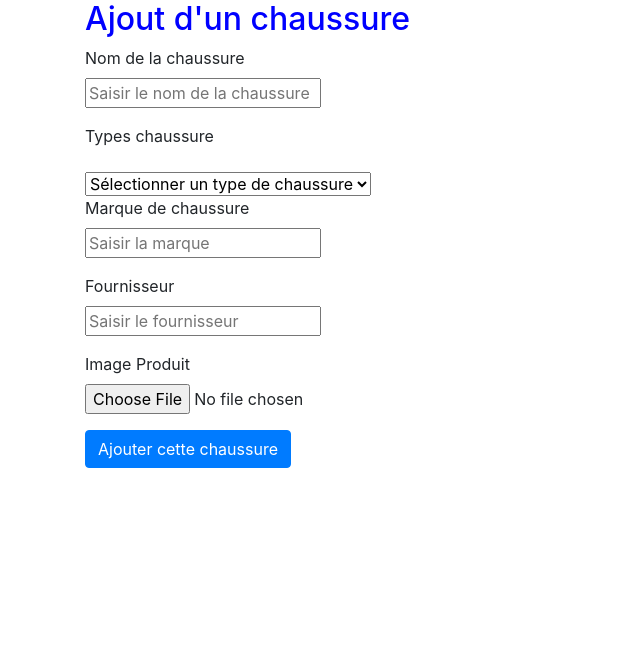
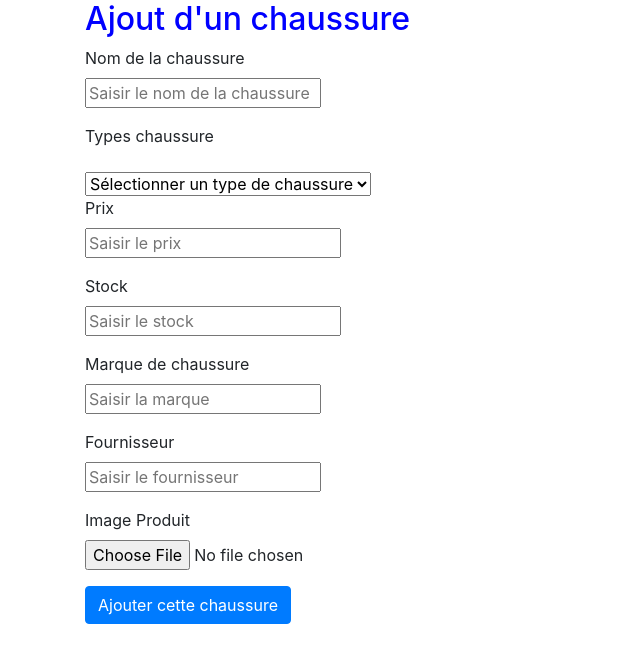
Before and after one commit to LenaAbel/PROJECT2.04_ECOMMERCE, a Flask app: page /admin/chaussure/add in a window 1280 px wide. Shown: the part 56-719 px from the top of the page, without its empty margins (0-640 px from the left). Run offline with Flask 2, Linux system fonts and the light colour scheme; a user stored in the database is signed in; data comes from the database, SQL or seed files in the repository; data that the repository does not hold is empty; some libraries are stand-ins or nearby versions.

Commit message:
Ajout de add_chaussure

```diff
--- a/S2_SAE_2021_orm_etu_v3/controllers/admin_chaussure.py
+++ b/S2_SAE_2021_orm_etu_v3/controllers/admin_chaussure.py
@@ -1,9 +1,10 @@
 #! /usr/bin/python
 # -*- coding:utf-8 -*-
 from flask import Blueprint
-from flask import Flask, request, render_template, redirect, url_for, abort, flash, session, g
+from flask import request, render_template, redirect, url_for, flash
 
 from connexion_db import get_db
+
 
 admin_chaussure = Blueprint('admin_chaussure', __name__,
                         template_folder='templates')
@@ -14,6 +15,7 @@ def show_chaussure():
     sql = "SELECT * FROM CHAUSSURE"
     mycursor.execute(sql)
     chaussures = mycursor.fetchall()
+    print("In show_chaussure(): ")
     print(chaussures)
     return render_template('admin/chaussure/show_chaussure.html', chaussures=chaussures)
 
@@ -23,22 +25,27 @@ def add_chaussure():
     sql = "SELECT * FROM TYPE_CHAUSSURE"
     mycursor.execute(sql)
     types_chaussures = mycursor.fetchall()
+    print("In add_chaussure(): ")
     print(types_chaussures)
-    return render_template('admin/chaussure/add_chaussure.html', type_chaussure=types_chaussures)
+    return render_template('admin/chaussure/add_chaussure.html', types_chaussures=types_chaussures)
 
 @admin_chaussure.route('/admin/chaussure/add', methods=['POST'])
 def valid_add_chaussure():
-    nom = request.form.get('nom', '')
-    type_chaussure_id = request.form.get('type_chaussure_id', '')
-   # type_chaussure_id = int(type_chaussure_id)
-    prix = request.form.get('prix', '')
-    stock = request.form.get('stock', '')
-    description = request.form.get('description', '')
-    image = request.form.get('image', '')
-
-
-    print(u'chaussure ajouté , nom: ', nom, ' - type_chaussure:', type_chaussure_id, ' - prix:', prix, ' - stock:', stock, ' - description:', description, ' - image:', image)
-    message = u'chaussure ajouté , nom:'+nom + '- type_chaussure:' + type_chaussure_id + ' - prix:' + prix + ' - stock:'+  stock + ' - description:' + description + ' - image:' + image
+    nom         = request.form.get('nom_chaussure', '')
+    id_type     = request.form.get('id_type_chaussure', '')
+    prix        = request.form.get('prix_chaussure', '')
+    stock       = request.form.get('stock_chaussure', '')
+    marque      = request.form.get('marque_chaussure', '')
+    fournisseur = request.form.get('fournisseur_chaussure', '')
+    #description= request.form.get('description', '')
+    image       = request.form.get('image_chaussure', '')
+    tuple_insert= (nom,id_type,prix,stock,marque,fournisseur,image)
+    sql = "INSERT INTO CHAUSSURE(nom_chaussure, id_type_chaussure, prix_chaussure,stock_chaussure,marque_chaussure, fournisseur_chaussure, image_chaussure) VALUES (%s, %s, %s, %s, %s, %s, %s);"
+    mycursor = get_db().cursor()
+    res = mycursor.execute(sql, tuple_insert)
+    res = get_db().commit()
+    #print(u'Chaussure ajoutée, Nom: ', nom, ' - Type chaussure:', id_type, ' - Prix:', prix, ' - Stock:', stock,' - Marque:', marque, ' - Fournisseur:', fournisseur, ' - Image:', image)
+    message = u'Chaussure ajoutée, Nom:'+nom + '- Type chaussure:' + id_type + ' - Prix:' + prix + ' - Stock:'+  stock + ' - Marque:'+ marque+' - Fournisseur:'+fournisseur+ ' - Image:' + image
     flash(message)
     return redirect(url_for('admin_chaussure.show_chaussure'))
 
--- a/S2_SAE_2021_orm_etu_v3/templates/admin/chaussure/add_chaussure.html
+++ b/S2_SAE_2021_orm_etu_v3/templates/admin/chaussure/add_chaussure.html
@@ -9,7 +9,7 @@
     {% if error %}
         <p class=error><strong>Error:</strong> {{ error }}
     {% endif %}
-    <form method="post" action="/hotel/add" {#action="{{ url_for('valid_add_type_station') }}"#} >
+    <form method="post" action="/admin/chaussure/add" {#action="{{ url_for('valid_add_type_station') }}"#} >
         <fieldset>
             <form>
                 <div class="form-group">
@@ -17,34 +17,43 @@
                     <input id="nom_chaussure" type="text" name="nom_chaussure" size="18" value=""
                            placeholder="Saisir le nom de la chaussure" required>
                 </div>
-
                 <div class="form-group">
-                    <label for="station_id"> Types chaussure </label><br>
+                    <label for="id_type_chaussure"> Types chaussure </label><br>
                 </div>
                 <select name="id_type_chaussure" required>
                     <option value="">Sélectionner un type de chaussure</option>
-                    {% for ligne in types_chaussures %}
-                        <option value="{{ ligne.id_type_chaussure }}"> {{ ligne.nom_type_chaussure }} </option>
+                    {% for type_chaussure in types_chaussures %}
+                        <option value="{{ type_chaussure.id_type_chaussure }}"> {{ type_chaussure.nom_type_chaussure }} </option>
                     {% endfor %}
                 </select>
                 <br>
-
                 <div class="form-group">
-                    <label for="marque_chaussure">Marque  de chaussure</label><br>
+                    <label for="prix_chaussure">Prix</label><br>
+                    <input id="prix_chaussure" type="number" name="prix_chaussure" size="18" value=""
+                           placeholder="Saisir le prix ">
+                    <br>
+                </div>
+                <div class="form-group">
+                    <label for="stock_chaussure">Stock</label><br>
+                    <input id="stock_chaussure" type="number" name="stock_chaussure" size="18" value=""
+                           placeholder="Saisir le stock ">
+                    <br>
+                </div>
+                <div class="form-group">
+                    <label for="marque_chaussure">Marque de chaussure</label><br>
                     <input id="marque_chaussure" type="text" name="marque_chaussure" size="18" value=""
                            placeholder="Saisir la marque ">
                     <br>
                 </div>
-
-            <div class="form-group">
+                <div class="form-group">
                     <label for="fournisseur_chaussure">Fournisseur</label><br>
                     <input id="fournisseur_chaussure" type="text" name="fournisseur_chaussure" size="18" value=""
                            placeholder="Saisir le fournisseur ">
                     <br>
                 </div>
                 <div class="form-group">
-                    <label for="image"> Image Produit</label><br>
-                    <input type="file" name="image">
+                    <label for="image_chaussure"> Image Produit</label><br>
+                    <input type="file" name="image_chaussure">
                 </div>
                 <button type="submit" class="btn btn-primary">Ajouter cette chaussure</button>
 
--- a/S2_SAE_2021_orm_etu_v3/templates/admin/chaussure/show_chaussure.html
+++ b/S2_SAE_2021_orm_etu_v3/templates/admin/chaussure/show_chaussure.html
@@ -16,6 +16,7 @@
             <th>Marque</th>
             <th>Fournisseur</th>
             <th>Type chaussure</th>
+            <th>Stock</th>
             <th>Image</th>
             <th>Opération</th>
         </tr>
@@ -28,9 +29,9 @@
                     <td>{{ ligne.nom_chaussure }}</td>
                     <td>{{ ligne.marque_chaussure }}</td>
                     <td>{{ ligne.fournisseur_chaussure }}</td>
+                    <td>{{ ligne.id_type_chaussure }}</td>
+                    <td>{{ ligne.stock_chaussure }}</td>
 
-
-                    <td>{{ ligne.id_type_chaussure }}</td>
                     <td>
                         {# {{ ligne.image_chaussure }}#}
                         {% if ligne.image_chaussure is not none %}
```
